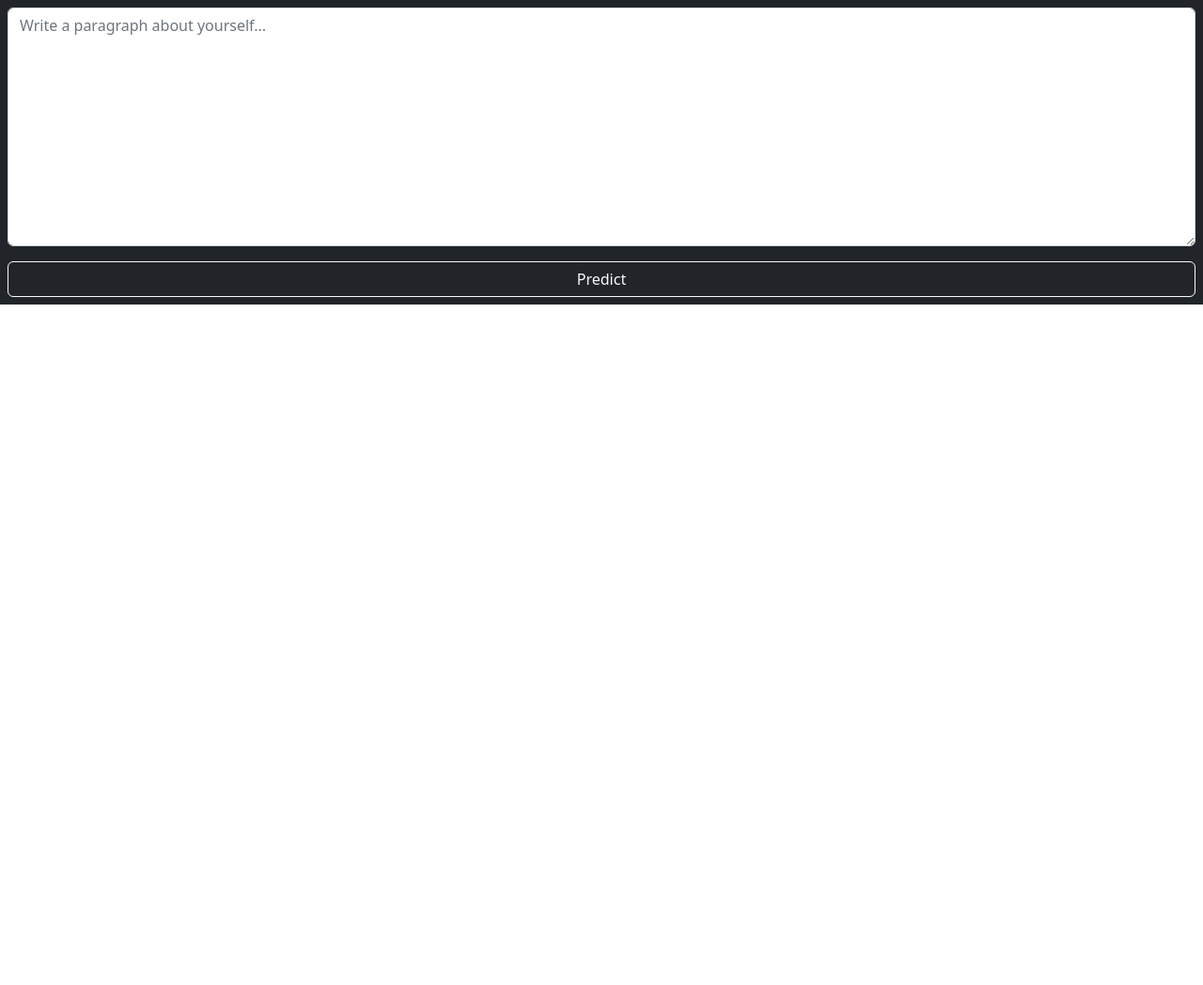
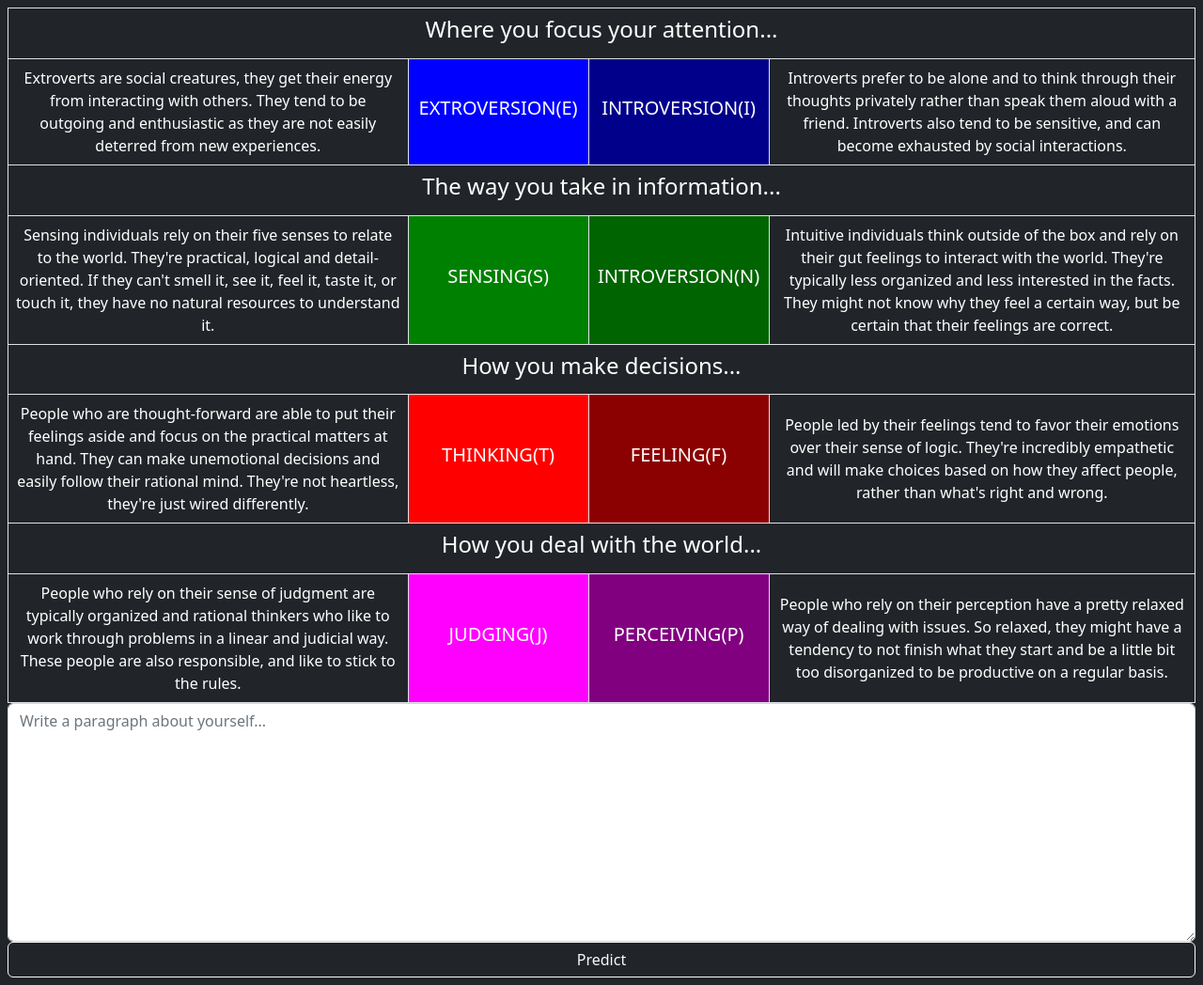
Before and after one commit to Proto007/MBTI-predictor, a Django app: page / in a window 1280 px wide. Shown: the part 88-1136 px from the top of the page at 94% size. Before the commit the page ends 412 px from the top, so only its background shows below. Run offline with Django 4.2, Linux system fonts and the light colour scheme; some libraries are stand-ins or nearby versions.

Commit message:
feat: added table explaining mbti letters

```diff
--- a/mbti_predictor/templates/homepage.html
+++ b/mbti_predictor/templates/homepage.html
@@ -1,7 +1,8 @@
 <!DOCTYPE html>
-<html style="scroll-behavior: smooth;">
+<html lang="en" style="scroll-behavior: smooth;">
     <head>
         {% load static %}
+        {% comment %} Asset Source: https://www.16personalities.com/ {% endcomment %}
         <title>MBTI-predictor</title>
         <meta name="viewport" content="width=device-width, initial-scale=1, maximum-scale=1, user-scalable=no">
         <script src="https://code.jquery.com/jquery-2.1.3.min.js"></script>
@@ -69,16 +70,49 @@
             </div>
         </div>
     {% else %}
-        <form method="post" class="text-bg-dark">
-            <div class="form-group p-2">
-                <textarea class="form-control" name="query_text" rows="10" placeholder="Write a paragraph about yourself..." required></textarea>
-            </div>
-            <div class="d-grid gap-2 p-2">
-                <button type="submit" class="btn btn-outline-light">
-                    Predict
-                </button>
-            </div>
-        </form>
+        <div class="text-bg-dark p-2">
+            {% comment %} Content Source: https://www.bustle.com/p/what-do-the-myers-briggs-letters-mean-they-stand-for-very-important-personality-features-8553206 {% endcomment %}
+            <table class="table table-bordered align-middle text-center text-bg-dark m-0">
+                <tbody>
+                    <th colspan="4" class="text-bg-dark"><h4>Where you focus your attention...</h4></th>
+                    <tr style="height:10vh;">
+                        <td class="p-2">Extroverts are social creatures, they get their energy from interacting with others. They tend to be outgoing and enthusiastic as they are not easily deterred from new experiences.</td>
+                        <td class="text-white font-weight-bold" style="width:15vw; background-color: blue;"><h5>EXTROVERSION(E)</h5></td>
+                        <td class="text-white font-weight-bold" style="width:15vw; background-color: darkblue"><h5>INTROVERSION(I)</h5></td>
+                        <td class="p-2">Introverts prefer to be alone and to think through their thoughts privately rather than speak them aloud with a friend. Introverts also tend to be sensitive, and can become exhausted by social interactions.</td>
+                    </tr>
+                    <th colspan="4" class="text-bg-dark"><h4>The way you take in information...</h4></th>
+                    <tr style="height:10vh;">
+                        <td class="p-2">Sensing individuals rely on their five senses to relate to the world. They're practical, logical and detail-oriented. If they can't smell it, see it, feel it, taste it, or touch it, they have no natural resources to understand it.</td>
+                        <td class="text-white font-weight-bold" style="width:15vw; background-color: green;"><h5>SENSING(S)</h5></td>
+                        <td class="text-white font-weight-bold" style="width:15vw; background-color: darkgreen;"><h5>INTROVERSION(N)</h5></td>
+                        <td class="p-2">Intuitive individuals think outside of the box and rely on their gut feelings to interact with the world. They're typically less organized and less interested in the facts. They might not know why they feel a certain way, but be certain that their feelings are correct.</td>
+                    </tr>
+                    <th colspan="4" class="text-bg-dark"><h4>How you make decisions...</h4></th>
+                    <tr style="height:10vh;">
+                        <td class="p-2">People who are thought-forward are able to put their feelings aside and focus on the practical matters at hand. They can make unemotional decisions and easily follow their rational mind. They're not heartless, they're just wired differently.</td>
+                        <td class="text-white font-weight-bold" style="width:15vw; background-color: red;"><h5>THINKING(T)</h5></td>
+                        <td class="text-white font-weight-bold" style="width:15vw; background-color: darkred;"><h5>FEELING(F)</h5></td>
+                        <td class="p-2">People led by their feelings tend to favor their emotions over their sense of logic. They're incredibly empathetic and will make choices based on how they affect people, rather than what's right and wrong.</td>
+                    </tr>
+                    <th colspan="4" class="text-bg-dark"><h4>How you deal with the world...</h4></th>
+                    <tr style="height:10vh;">
+                        <td class="p-2">People who rely on their sense of judgment are typically organized and rational thinkers who like to work through problems in a linear and judicial way. These people are also responsible, and like to stick to the rules.</td>
+                        <td class="text-white font-weight-bold" style="width:15vw; background-color: magenta;"><h5>JUDGING(J)</h5></td>
+                        <td class="text-white font-weight-bold" style="width:15vw; background-color: purple;"><h5>PERCEIVING(P)</h5></td>
+                        <td class="p-2">People who rely on their perception have a pretty relaxed way of dealing with issues. So relaxed, they might have a tendency to not finish what they start and be a little bit too disorganized to be productive on a regular basis.</td>
+                    </tr>
+                </tbody>
+            </table>
+            <form method="post">
+                <div class="form-group">
+                    <textarea class="form-control" name="query_text" rows="10" placeholder="Write a paragraph about yourself..." required></textarea>
+                </div>
+                <div class="d-grid gap-2">
+                    <button type="submit" class="btn btn-outline-light">Predict</button>
+                </div>
+            </form>
+        </div>
     {% endif %}
     </div>
 </html>
```
